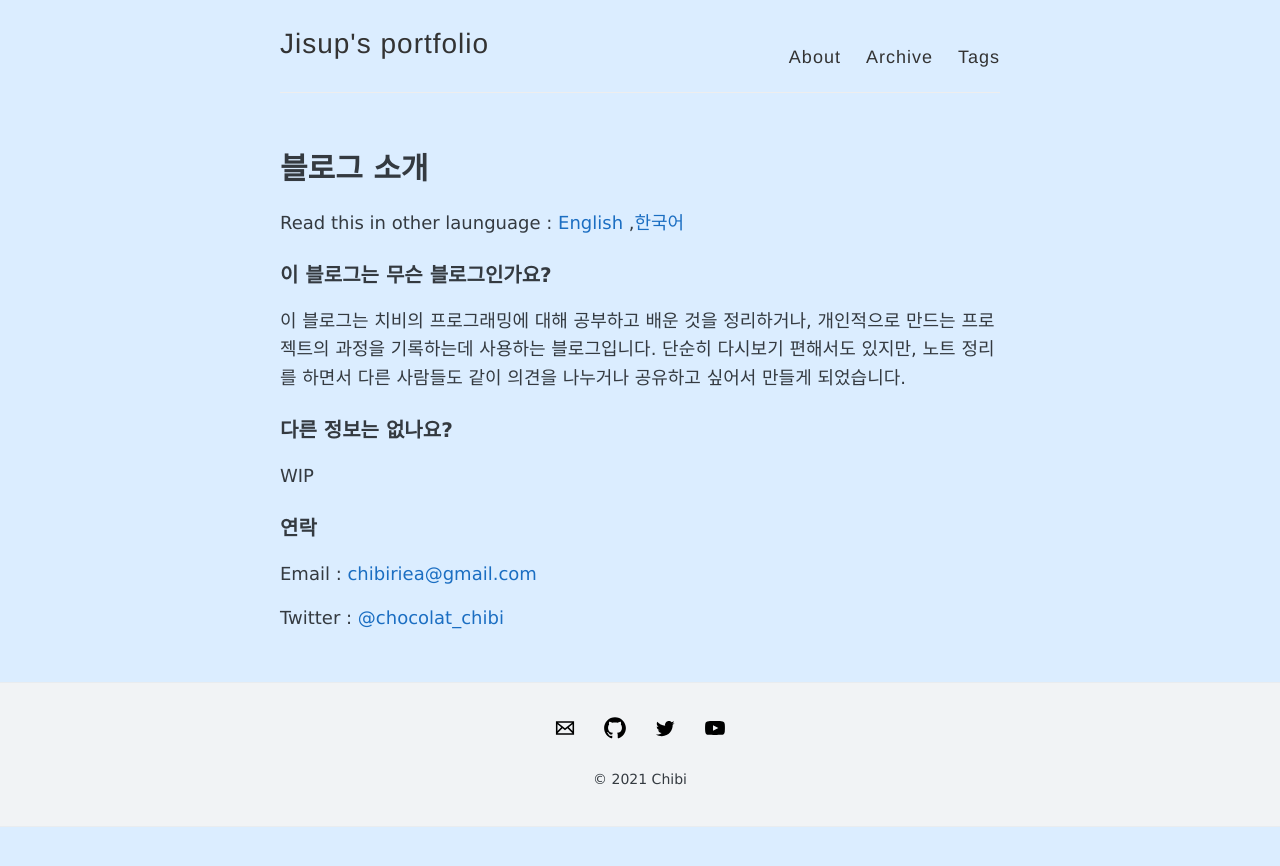
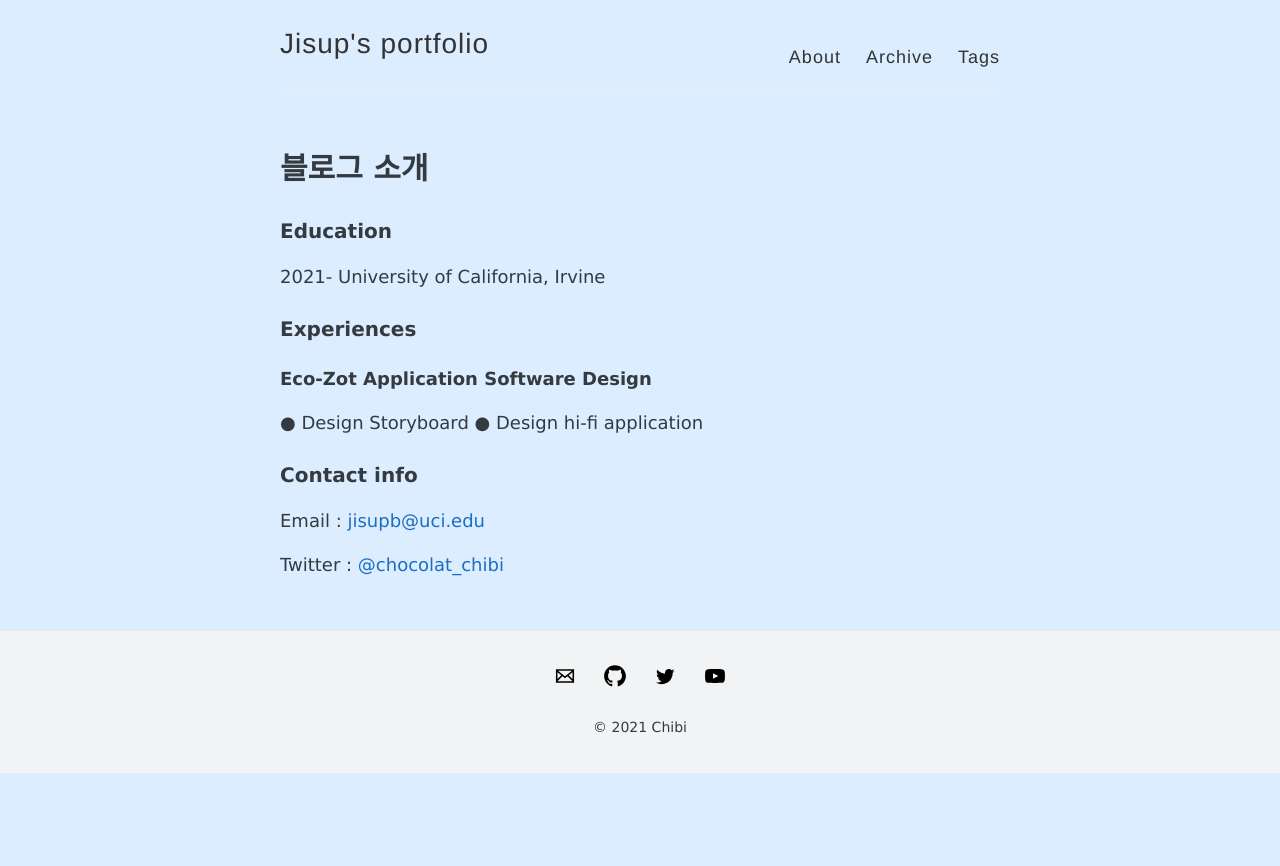
Before and after one commit to chibi-chichi/chibi-chichi.github.io, a Jekyll site: the page built from about.md, in a window 1280 px wide. Shown: the top 866 px of the page. Built offline with Jekyll 4.4.1, drawn with Linux system fonts in a browser that asks for light colours.

Commit message:
Update about.md

```diff
--- a/about.md
+++ b/about.md
@@ -4,18 +4,18 @@ title: 블로그 소개
 permalink: /about/
 ---
 
-Read this in other launguage : [English]() ,[한국어]()
+### Education
 
-### 이 블로그는 무슨 블로그인가요?
+2021- University of California, Irvine
 
-이 블로그는 치비의 프로그래밍에 대해 공부하고 배운 것을 정리하거나, 개인적으로 만드는 프로젝트의 과정을 기록하는데 사용하는 블로그입니다. 단순히 다시보기 편해서도 있지만, 노트 정리를 하면서 다른 사람들도 같이 의견을 나누거나 공유하고 싶어서 만들게 되었습니다.
+### Experiences
 
-### 다른 정보는 없나요?
+##### Eco-Zot Application Software Design
 
-WIP
+ ● Design Storyboard
+ ● Design hi-fi application
 
-### 연락
-
-Email : [chibiriea@gmail.com](mailto:chibiriea@gmail.com)
+### Contact info
+Email : [jisupb@uci.edu](mailto:jisupb@uci.edu)
 
 Twitter : [@chocolat_chibi](https://twitter.com/chocolat_chibi)
```
